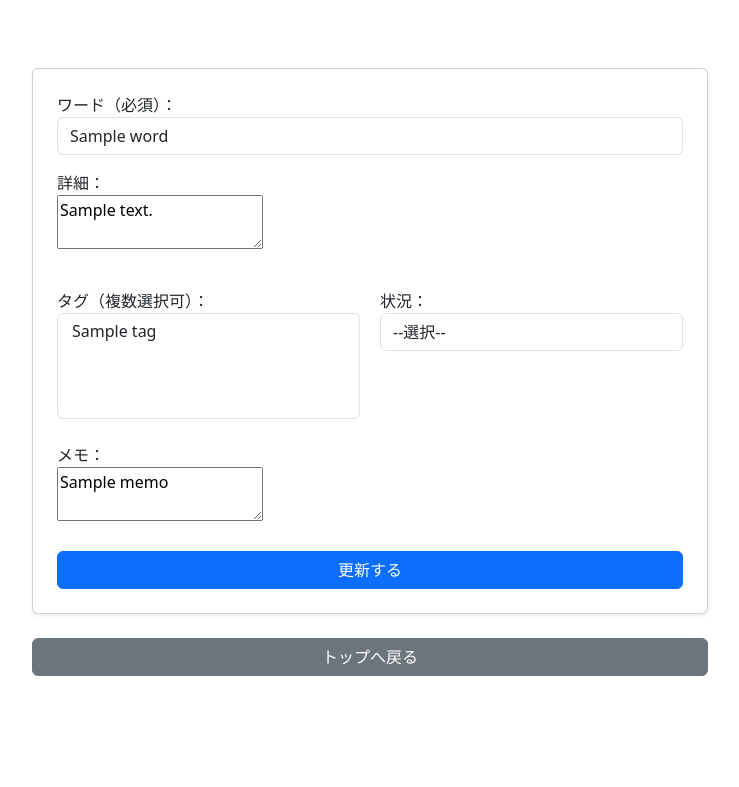
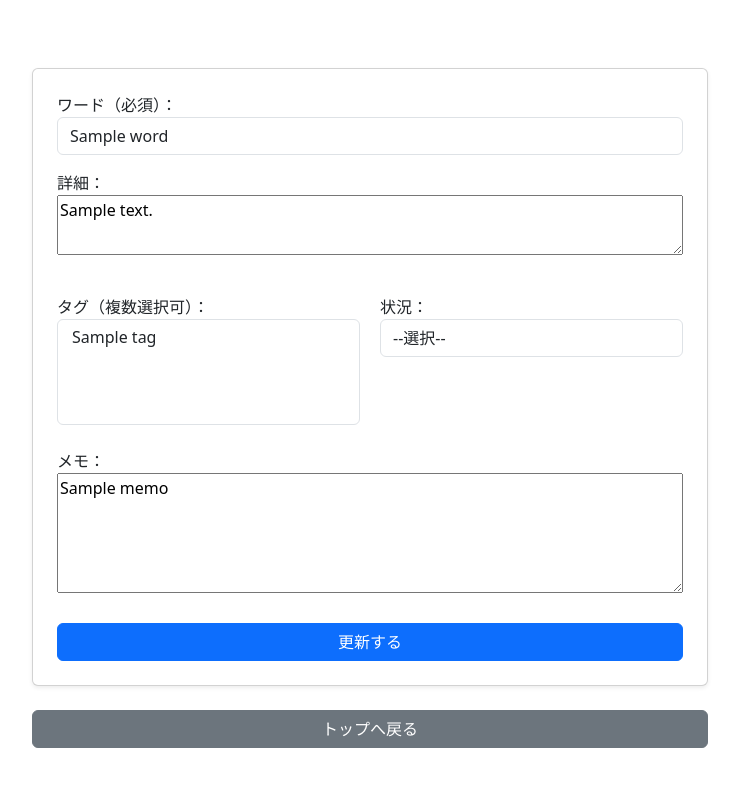
Before and after one commit to beetle-oshiro/study, a Flask app: page /edit/1 in a window 1280 px wide. Shown: the top 787 px of the page, without its empty margins (270-1009 px from the left). Run offline with Flask 3, Linux system fonts and the light colour scheme; a database or web service that is not in the repository returns one stand-in record (values such as "Sample title"); some libraries are stand-ins or nearby versions.

Commit message:
編集ページの詳細・メモ欄の枠調整

```diff
--- a/templates/assist.html
+++ b/templates/assist.html
@@ -52,7 +52,7 @@
                 {{ item.details or "" }}
             </div>
 
-            <div class="mb-2 p-2 border rounded bg-light memo-text">
+            <div class="mb-2 p-2 border rounded bg-light">
                 <strong>🗒 メモ：</strong><br>
                 {{ item.memo or "" }}
             </div>
--- a/templates/edit.html
+++ b/templates/edit.html
@@ -13,7 +13,7 @@
 
       <!-- 詳細 -->
       <label for="id_text_details">詳細：</label><br>
-      <textarea name="details" id="id_text_details" class="form-wide">{{ item.details }}</textarea><br><br>
+      <textarea name="details" id="id_text_details" class="form-wide-detail">{{ item.details }}</textarea><br><br>
 
       <!-- タグと状況を横並びに -->
       <div class="row-inline">
@@ -40,7 +40,7 @@
 
       <!-- メモ -->
       <label for="id_text_memo">メモ：</label><br>
-      <textarea name="memo" id="id_text_memo" class="form-wide">{{ item.memo }}</textarea><br><br>
+      <textarea name="memo" id="id_text_memo" class="form-wide-memo">{{ item.memo }}</textarea><br><br>
 
       <button type="submit" class="btn btn-primary w-100">更新する</button>
     </form>
```
